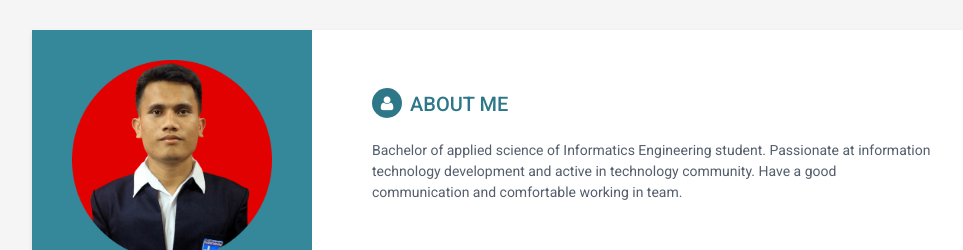
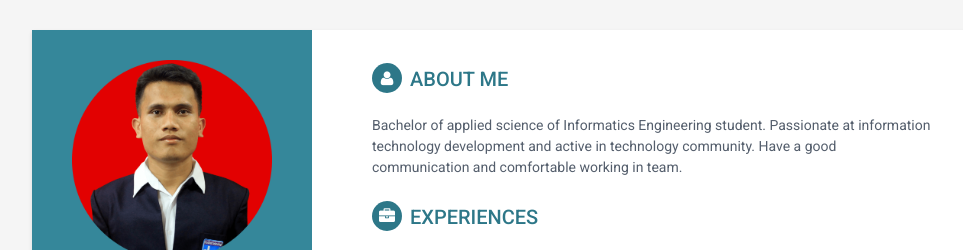
Before and after one commit to nielmanullang/nielmanullang.github.io, a plain HTML site: page index.html in a window 1280 px wide. Shown: the top 250 px of the page, without its empty margins (128-1091 px from the left). Drawn offline with Linux system fonts and the light colour scheme.

Commit message:
update css

```diff
--- a/assets/css/styles.css
+++ b/assets/css/styles.css
@@ -9,8 +9,8 @@
 /* styles.css */
 /* ======= Base ======= */
 body {
-  font-family: 'Roboto', sans-serif;
-  color: #545E6C;
+  font-family: "Roboto", sans-serif;
+  color: #545e6c;
   background: #f5f5f5;
   font-size: 14px;
   padding: 30px;
@@ -43,7 +43,7 @@ p {
   line-height: 1.5;
 }
 .wrapper {
-  background: #42A8C0;
+  background: #42a8c0;
   max-width: 960px;
   margin: 0 auto;
   position: relative;
@@ -52,7 +52,7 @@ p {
   box-shadow: 0px 2px 4px rgba(0, 0, 0, 0.1);
 }
 .sidebar-wrapper {
-  background: #42A8C0;
+  background: #42a8c0;
   position: absolute;
   left: 0;
   width: 280px;
@@ -154,7 +154,9 @@ p {
 }
 .main-wrapper {
   background: #fff;
-  padding: 60px;
+  padding-top: 35px;
+  padding-right: 60px;
+  padding-bottom: 5px;
   padding-left: 340px;
 }
 .main-wrapper .section-title {
@@ -188,7 +190,7 @@ p {
   top: -2px;
 }
 .main-wrapper .section {
-  margin-bottom: 60px;
+  margin-bottom: 25px;
 }
 .main-wrapper .experiences-section .item {
   margin-bottom: 30px;
@@ -199,7 +201,7 @@ p {
   margin-bottom: 2px;
 }
 .main-wrapper .job-title {
-  color: #3F4650;
+  color: #3f4650;
   font-size: 16px;
   margin-top: 0;
   margin-bottom: 0;
@@ -209,11 +211,11 @@ p {
   position: absolute;
   right: 0;
   top: 0;
-  color: #97AAC3;
+  color: #97aac3;
 }
 .main-wrapper .company {
   margin-bottom: 10px;
-  color: #97AAC3;
+  color: #97aac3;
 }
 .main-wrapper .project-title {
   font-size: 16px;
@@ -250,7 +252,7 @@ p {
 }
 .footer .copyright {
   line-height: 1.6;
-  color: #545E6C;
+  color: #545e6c;
   font-size: 13px;
 }
 .footer .fa-heart {
```
